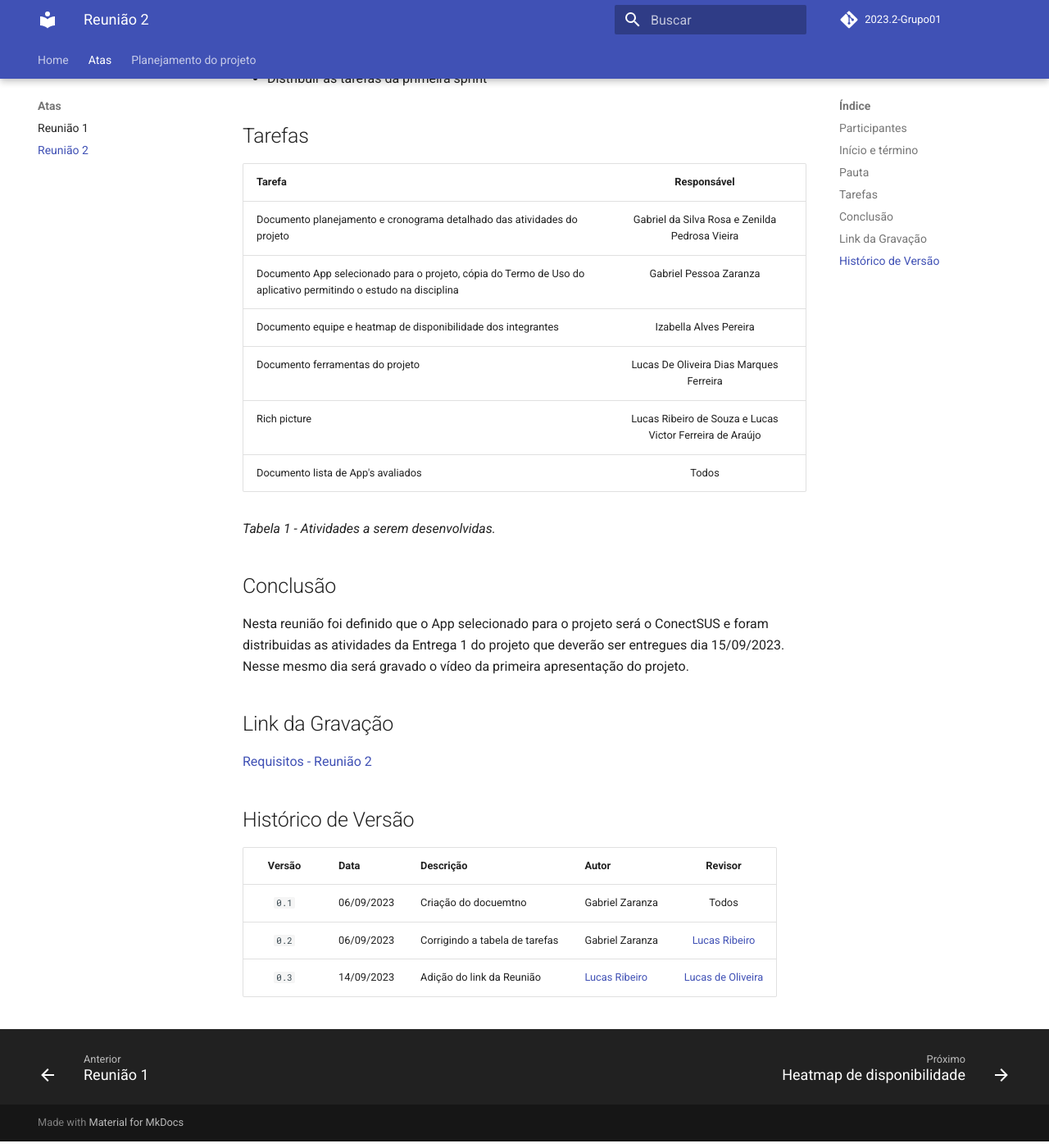
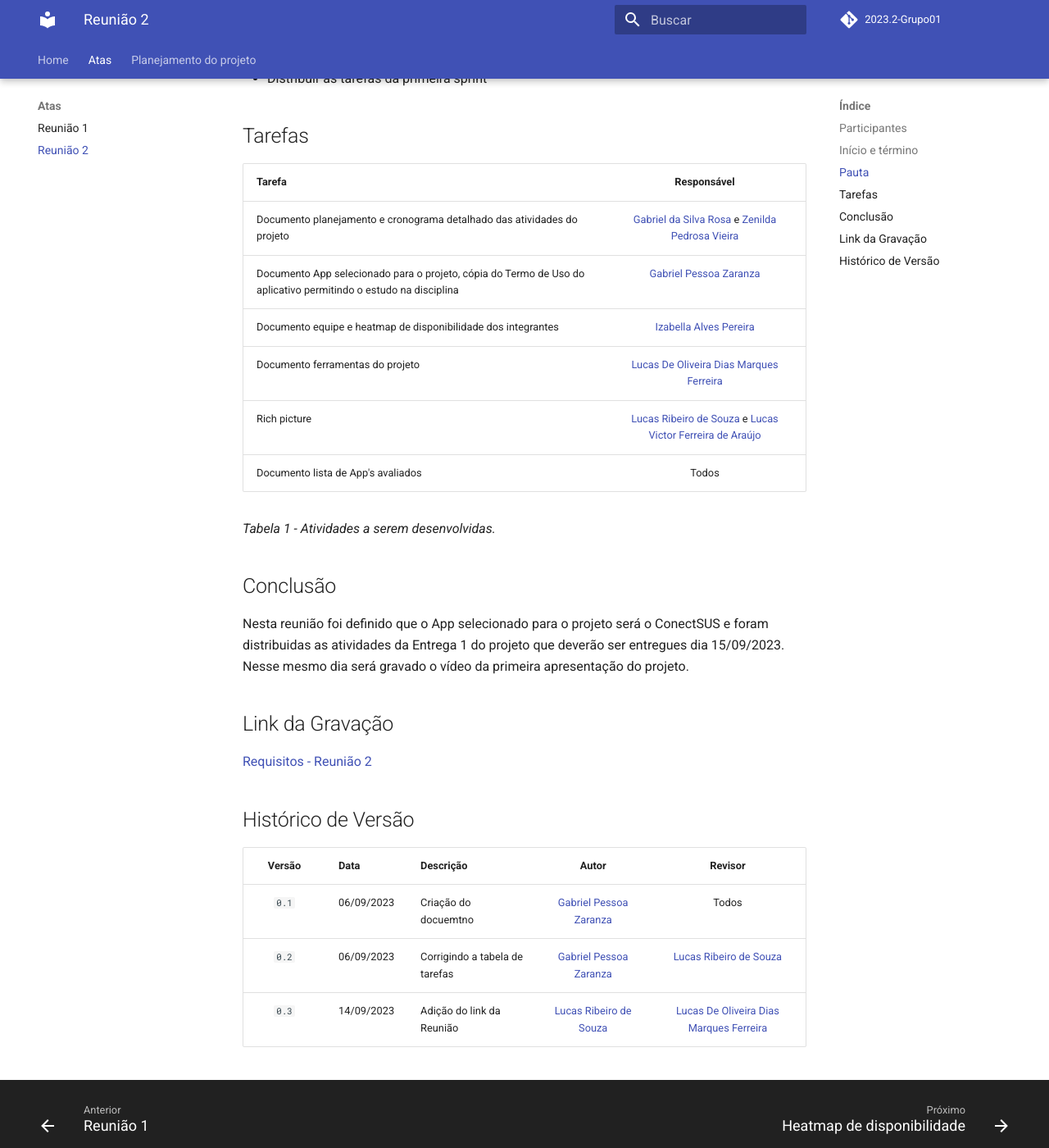
Before and after one commit to Requisitos-de-Software/2023.2-Economia-DF, an MkDocs documentation site: the page built from docs/atas/Reunião 2 - 05.09.2023.md, in a window 1280 px wide and 1400 px high, scrolled down 891 px. Shown: the whole window at 82% size. Built offline with MkDocs 1.6.1 and Material for MkDocs 9.7.7, drawn with Linux system fonts in a browser that asks for light colours; comment, search, counter and statistics services are not loaded; part of the change alters nothing that is shown.

Commit message:
Colocando link nos nomes

```diff
--- a/docs/atas/Reunião 2 - 05.09.2023.md
+++ b/docs/atas/Reunião 2 - 05.09.2023.md
@@ -4,13 +4,13 @@ Reunião realizada no Microsoft Teams.
 
 ## Participantes
 
-* Gabriel da Silva Rosa
-* Gabriel Pessoa Zaranza
-* Izabella Alves Pereira
-* Lucas De Oliveira Dias Marques Ferreira
-* Lucas Ribeiro de Souza
-* Lucas Victor Ferreira de Araújo
-* Zenilda Pedrosa Vieira
+* [Gabriel da Silva Rosa](https://github.com/gabrielrosa09)
+* [Gabriel Pessoa Zaranza](https://github.com/GZaranza)
+* [Izabella Alves Pereira](https://github.com/izabellaalves)
+* [Lucas De Oliveira Dias Marques Ferreira](https://github.com/LucasOliveiraDiasMarquesFerreira)
+* [Lucas Ribeiro de Souza](https://github.com/lucassouzs)
+* [Lucas Victor Ferreira de Araújo](https://github.com/Lucas13032003)
+* [Zenilda Pedrosa Vieira](https://github.com/zenildavieira)
 
 ## Início e término
 
@@ -29,11 +29,11 @@ Reunião realizada no Microsoft Teams.
 
 |Tarefa                                          |Responsável                    |
 |------------------------------------------------|:-----------------------------:|
-|Documento planejamento e cronograma detalhado das atividades do projeto|Gabriel da Silva Rosa  e Zenilda Pedrosa Vieira                  |
-|Documento App selecionado para o projeto, cópia do Termo de Uso do aplicativo permitindo o estudo na disciplina |Gabriel Pessoa Zaranza                  |
-|Documento equipe e heatmap de disponibilidade dos integrantes|Izabella Alves Pereira                  |
-|Documento ferramentas do projeto|Lucas De Oliveira Dias Marques Ferreira |
-|Rich picture|Lucas Ribeiro de Souza  e Lucas Victor Ferreira de Araújo                 |
+|Documento planejamento e cronograma detalhado das atividades do projeto|[Gabriel da Silva Rosa](https://github.com/gabrielrosa09) e [Zenilda Pedrosa Vieira](https://github.com/zenildavieira) |
+|Documento App selecionado para o projeto, cópia do Termo de Uso do aplicativo permitindo o estudo na disciplina |[Gabriel Pessoa Zaranza](https://github.com/GZaranza)                 |
+|Documento equipe e heatmap de disponibilidade dos integrantes|[Izabella Alves Pereira](https://github.com/izabellaalves)                  |
+|Documento ferramentas do projeto|[Lucas De Oliveira Dias Marques Ferreira](https://github.com/LucasOliveiraDiasMarquesFerreira) |
+|Rich picture|[Lucas Ribeiro de Souza](https://github.com/lucassouzs) e [Lucas Victor Ferreira de Araújo](https://github.com/Lucas13032003)|
 |Documento lista de App's avaliados|Todos                 |
 
 
@@ -50,7 +50,7 @@ Nesta reunião foi definido que o App selecionado para o projeto será o ConectS
 ## Histórico de Versão
 
 |Versão|Data|Descrição|Autor|Revisor|
-|:----:|----|---------|-----|:-------:|
-|`0.1`|06/09/2023|Criação do docuemtno|Gabriel Zaranza|Todos|
-|`0.2`|06/09/2023|Corrigindo a tabela de tarefas|Gabriel Zaranza|[Lucas Ribeiro](https://github.com/lucassouzs)|
-|`0.3`|14/09/2023|Adição do link da Reunião|[Lucas Ribeiro](https://github.com/lucassouzs)|[Lucas de Oliveira](https://github.com/LucasOliveiraDiasMarquesFerreira)|
+|:----:|----|---------|:-----:|:-------:|
+|`0.1`|06/09/2023|Criação do docuemtno|[Gabriel Pessoa Zaranza](https://github.com/GZaranza)|Todos|
+|`0.2`|06/09/2023|Corrigindo a tabela de tarefas|[Gabriel Pessoa Zaranza](https://github.com/GZaranza)|[Lucas Ribeiro de Souza](https://github.com/lucassouzs)|
+|`0.3`|14/09/2023|Adição do link da Reunião|[Lucas Ribeiro de Souza](https://github.com/lucassouzs)|[Lucas De Oliveira Dias Marques Ferreira](https://github.com/LucasOliveiraDiasMarquesFerreira)|
```
